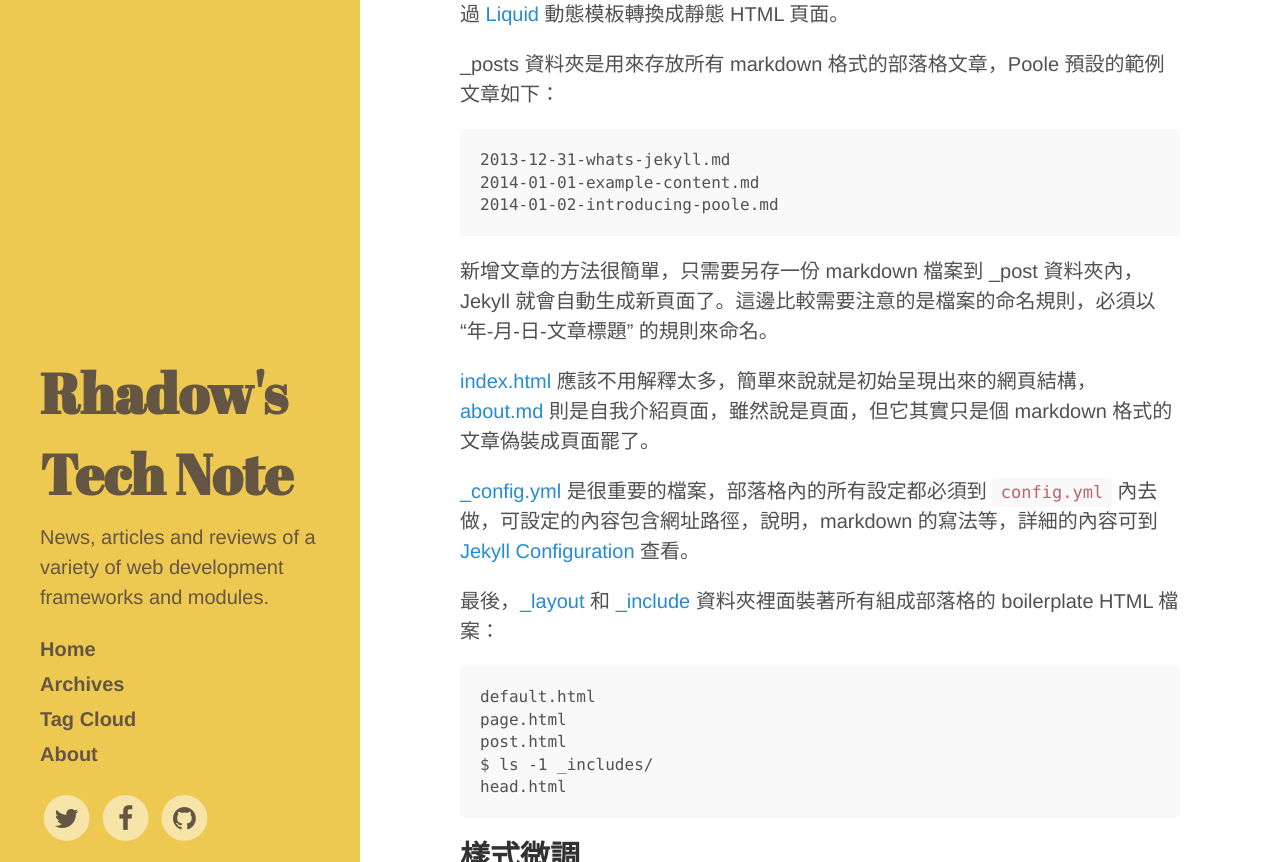
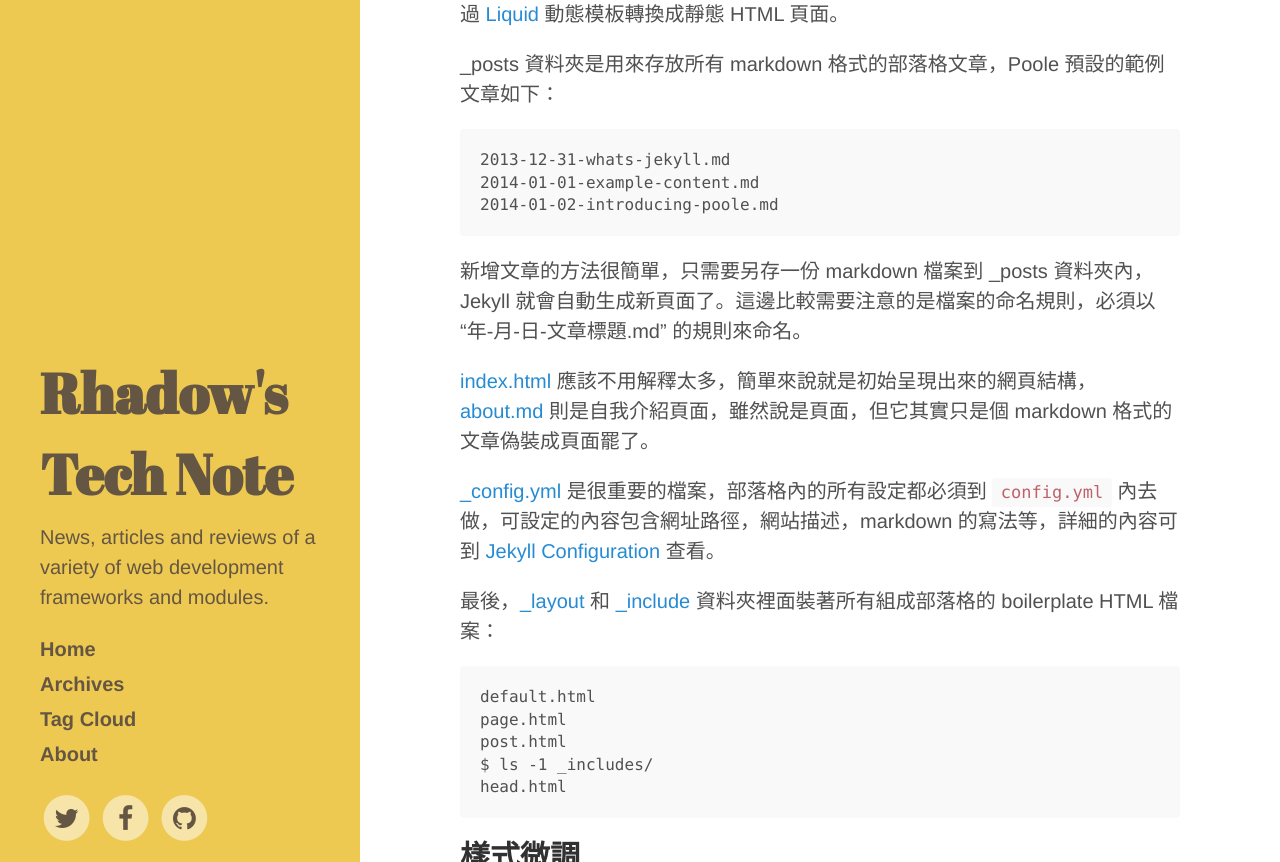
Before and after one commit to Rhadow/Rhadow.github.io, a Jekyll site: the page built from _posts/2015-02-18-Jekyll-x-Github-x-Blog-Part1.markdown, in a window 1280 px wide and 900 px high, scrolled down 2977 px, cut to the strip 0-862 px from the top of the window. Built offline with Jekyll 4.4.1, drawn with Linux system fonts in a browser that asks for light colours; nearby versions of some CDN libraries; Markdown is read by kramdown in place of the engine named in the settings; comment, search, counter and statistics services are not loaded.

Commit message:
minor fix to article

````diff
--- a/_posts/2015-02-18-Jekyll-x-Github-x-Blog-Part1.markdown
+++ b/_posts/2015-02-18-Jekyll-x-Github-x-Blog-Part1.markdown
@@ -79,11 +79,11 @@
 2014-01-02-introducing-poole.md
 ```
 
-新增文章的方法很簡單，只需要另存一份 markdown 檔案到 _post 資料夾內，Jekyll 就會自動生成新頁面了。這邊比較需要注意的是檔案的命名規則，必須以 “年-月-日-文章標題” 的規則來命名。
+新增文章的方法很簡單，只需要另存一份 markdown 檔案到 _posts 資料夾內，Jekyll 就會自動生成新頁面了。這邊比較需要注意的是檔案的命名規則，必須以 “年-月-日-文章標題.md” 的規則來命名。
 
 [index.html](https://github.com/poole/poole/blob/master/index.html) 應該不用解釋太多，簡單來說就是初始呈現出來的網頁結構，[about.md](https://github.com/poole/poole/blob/master/about.md) 則是自我介紹頁面，雖然說是頁面，但它其實只是個 markdown 格式的文章偽裝成頁面罷了。
 
-[_config.yml](https://github.com/poole/poole/blob/master/_config.yml) 是很重要的檔案，部落格內的所有設定都必須到 `config.yml` 內去做，可設定的內容包含網址路徑，說明，markdown 的寫法等，詳細的內容可到 [Jekyll Configuration](http://jekyllrb.com/docs/configuration/) 查看。
+[_config.yml](https://github.com/poole/poole/blob/master/_config.yml) 是很重要的檔案，部落格內的所有設定都必須到 `config.yml` 內去做，可設定的內容包含網址路徑，網站描述，markdown 的寫法等，詳細的內容可到 [Jekyll Configuration](http://jekyllrb.com/docs/configuration/) 查看。
 
 最後，[_layout](https://github.com/poole/poole/tree/master/_layouts) 和 [_include](https://github.com/poole/poole/tree/master/_includes) 資料夾裡面裝著所有組成部落格的 boilerplate HTML 檔案：
 
````
